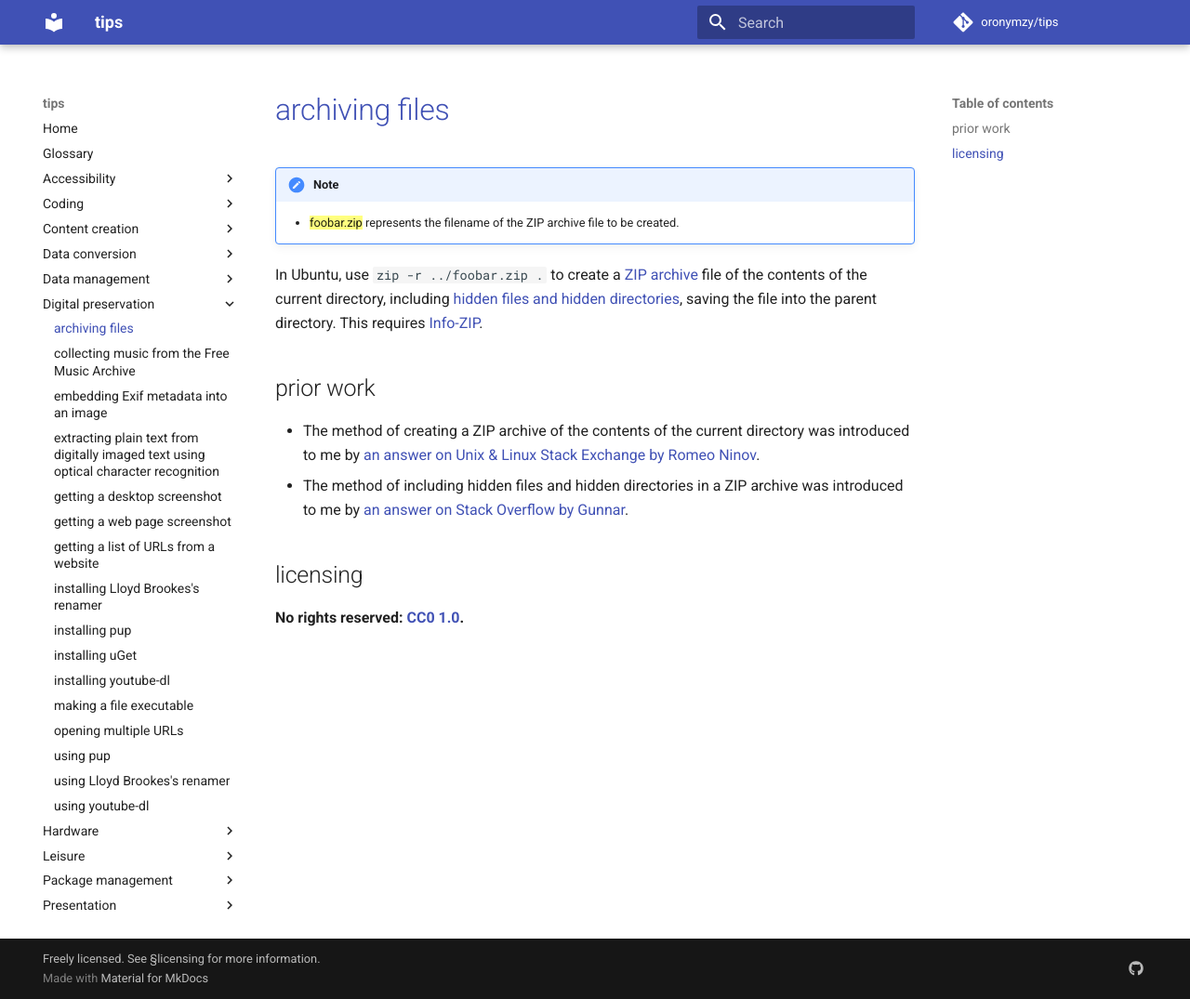
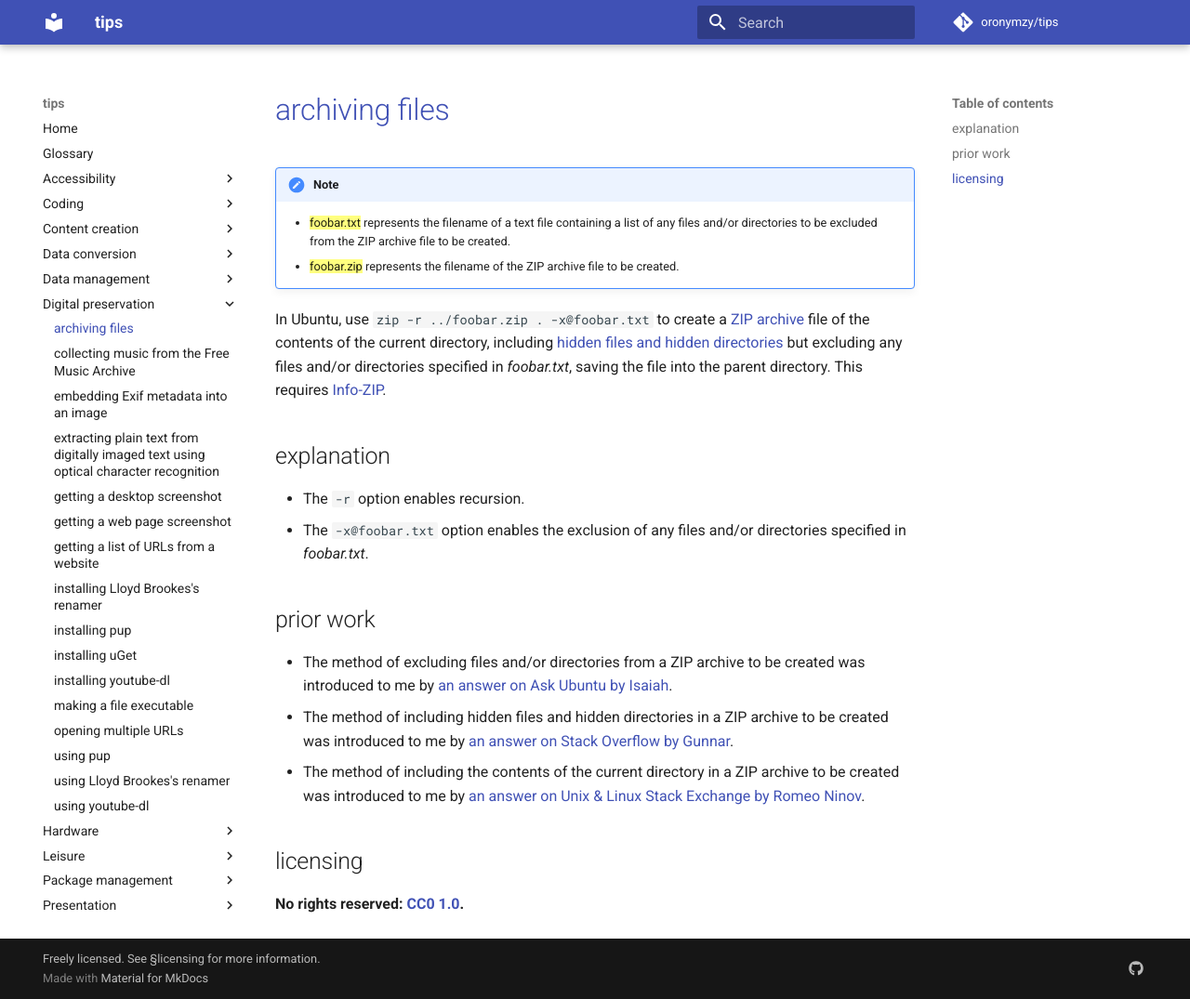
Before and after one commit to oronymzy/tips, an MkDocs documentation site: the page built from docs/arcvfle.md, in a window 1280 px wide and 1075 px high. Shown: the whole window at 93% size. Built offline with MkDocs 1.6.1 and Material for MkDocs 9.7.7, drawn with Linux system fonts in a browser that asks for light colours; comment, search, counter and statistics services are not loaded.

Commit message:
Add section, add content, change content
Add 'explanation' section.
Add unordered list in 'explanation' section.
Add content to script, making it possible to exclude files and/or
directories from a ZIP archive to be created.
Add unordered list item in 'prior work' section.
Change content in 'prior work' section.

```diff
--- a/docs/arcvfle.md
+++ b/docs/arcvfle.md
@@ -2,13 +2,19 @@
 
 !!! note
 
+    - {==foobar.txt==} represents the filename of a text file containing a list of any files and/or directories to be excluded from the ZIP archive file to be created.
     - {==foobar.zip==} represents the filename of the ZIP archive file to be created.
 
-In Ubuntu, use `zip -r ../foobar.zip .` to create a [ZIP archive](https://en.wikipedia.org/wiki/Zip_(file_format)) file of the contents of the current directory, including [hidden files and hidden directories](https://en.wikipedia.org/wiki/Hidden_file_and_hidden_directory), saving the file into the parent directory. This requires [Info-ZIP](http://infozip.sourceforge.net/Zip.html).
+In Ubuntu, use `zip -r ../foobar.zip . -x@foobar.txt` to create a [ZIP archive](https://en.wikipedia.org/wiki/Zip_(file_format)) file of the contents of the current directory, including [hidden files and hidden directories](https://en.wikipedia.org/wiki/Hidden_file_and_hidden_directory) but excluding any files and/or directories specified in *foobar.txt*, saving the file into the parent directory. This requires [Info-ZIP](http://infozip.sourceforge.net/Zip.html).
+
+## explanation
+- The `-r` option enables recursion.
+- The `-x@foobar.txt` option enables the exclusion of any files and/or directories specified in *foobar.txt*.
 
 ## prior work
-- The method of creating a ZIP archive of the contents of the current directory was introduced to me by [an answer on Unix & Linux Stack Exchange by Romeo Ninov](https://unix.stackexchange.com/questions/182032/zip-the-contents-of-a-folder-without-including-the-folder-itself/182036#182036).
-- The method of including hidden files and hidden directories in a ZIP archive was introduced to me by [an answer on Stack Overflow by Gunnar](https://stackoverflow.com/questions/12493206/zip-including-hidden-files/12493244#12493244).
+- The method of excluding files and/or directories from a ZIP archive to be created was introduced to me by [an answer on Ask Ubuntu by Isaiah](https://askubuntu.com/questions/28476/how-do-i-zip-up-a-folder-but-exclude-the-git-subfolder/28482#28482).
+- The method of including hidden files and hidden directories in a ZIP archive to be created was introduced to me by [an answer on Stack Overflow by Gunnar](https://stackoverflow.com/questions/12493206/zip-including-hidden-files/12493244#12493244).
+- The method of including the contents of the current directory in a ZIP archive to be created was introduced to me by [an answer on Unix & Linux Stack Exchange by Romeo Ninov](https://unix.stackexchange.com/questions/182032/zip-the-contents-of-a-folder-without-including-the-folder-itself/182036#182036).
 
 ## licensing
 **No rights reserved: [CC0 1.0](https://creativecommons.org/publicdomain/zero/1.0/).**
```
